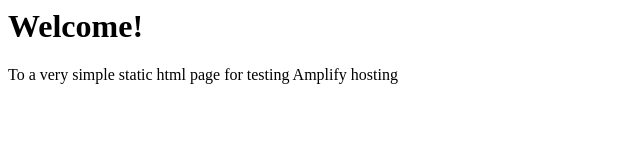
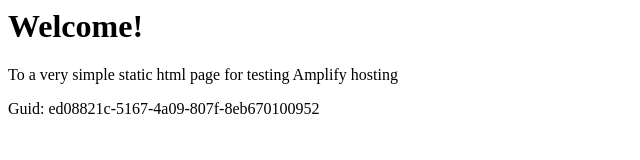
Before and after one commit to aws-aemilia-gru/Github-PR-Commit-Integration-Test-DoNotTouch-Gith-P5X5MO5I-v1-prod-sa-east-1, a website: page src/index.html in a window 1280 px wide. Shown: the whole page, without its empty margins (0-640 px from the left). Drawn offline with Linux system fonts and the light colour scheme.

Commit message:
commit from integ tests

```diff
--- a/src/index.html
+++ b/src/index.html
@@ -1,3 +1,5 @@
+
+
 <html lang="en">
 
 <head>
@@ -10,6 +12,6 @@
 <body>
     <h1>Welcome!</h1>
     <p>To a very simple static html page for testing Amplify hosting</p>
-</body>
+    <p>Guid: ed08821c-5167-4a09-807f-8eb670100952</p></body>
 
 </html>
```
